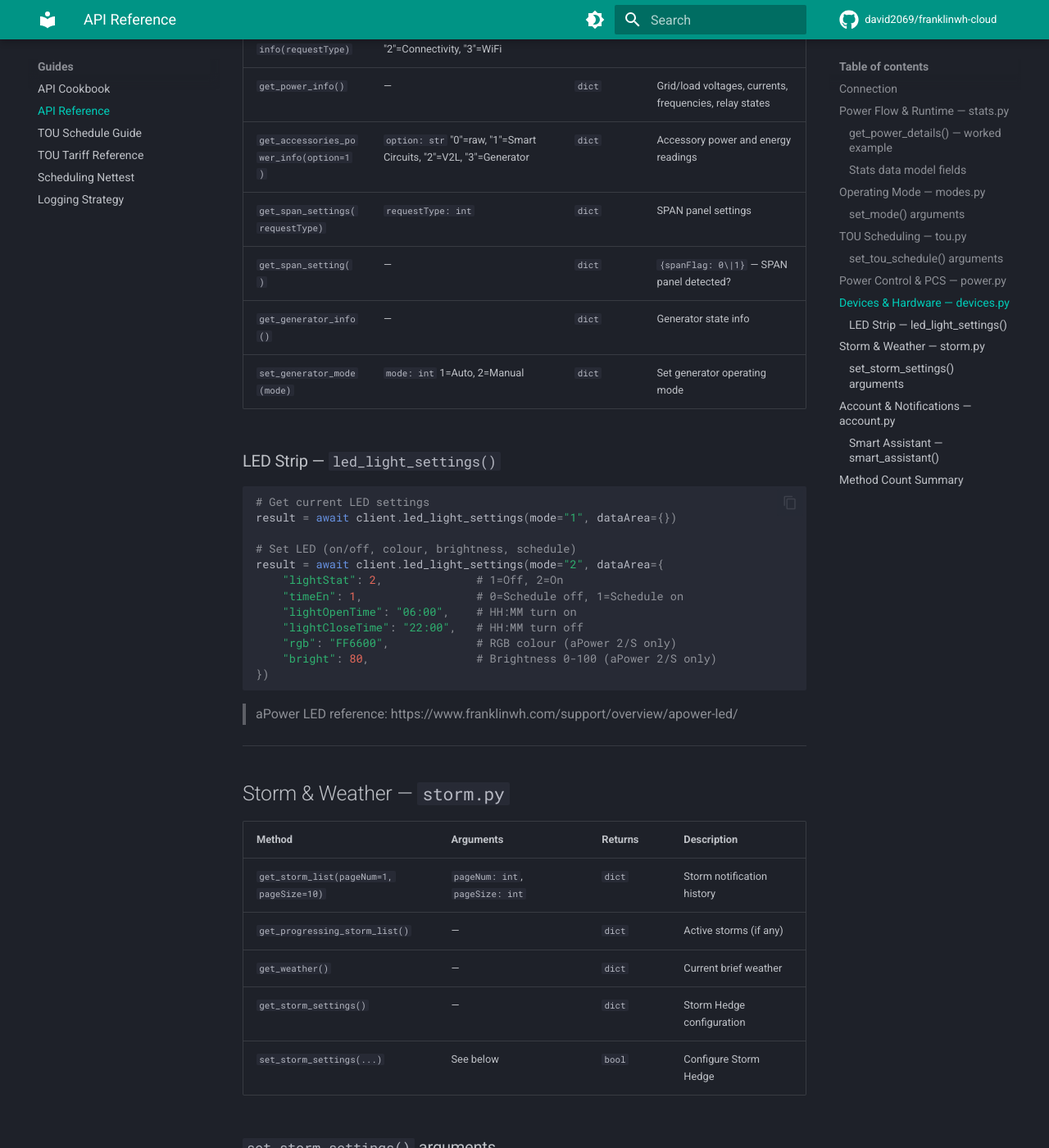
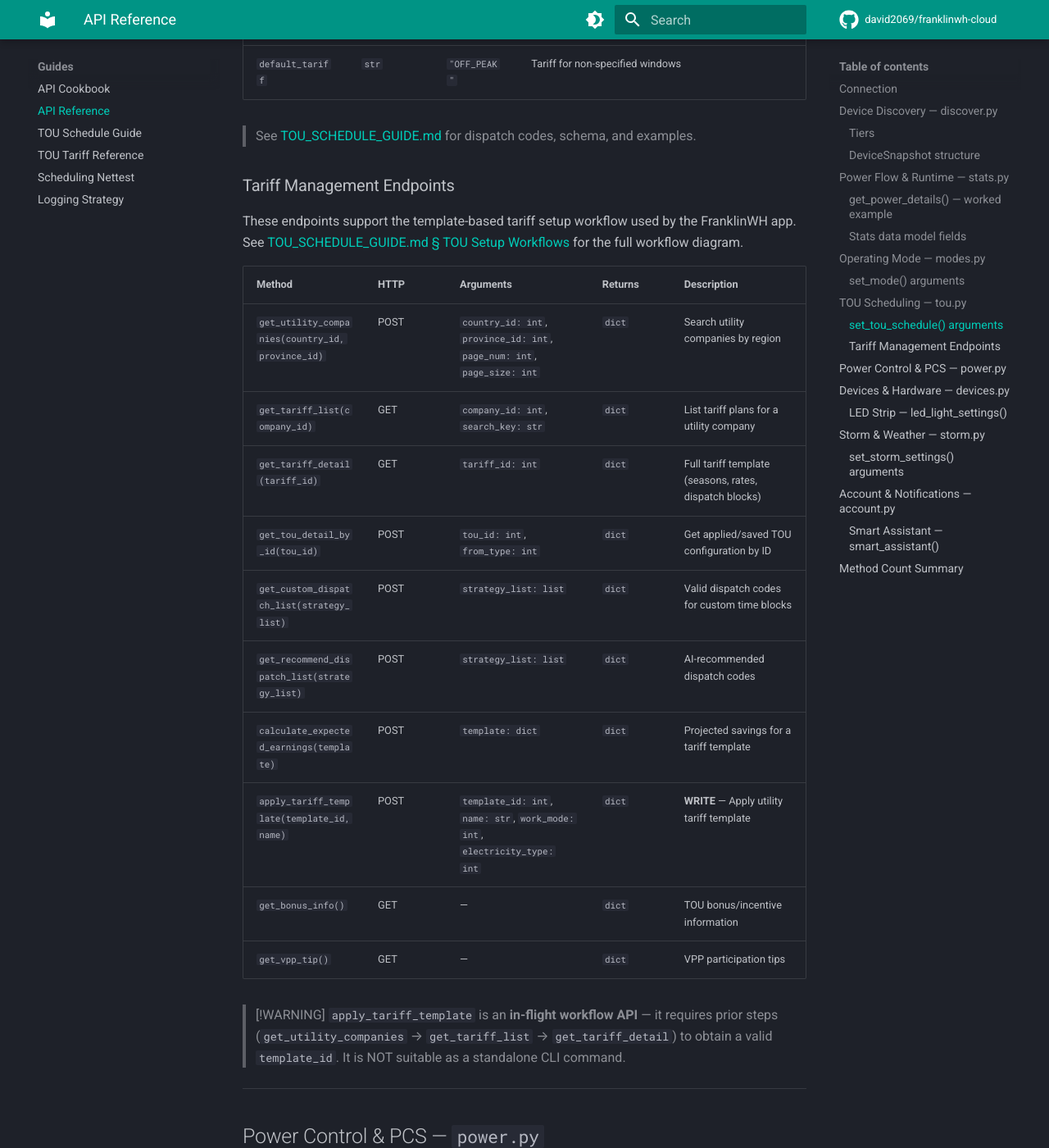
Before and after one commit to david2069/franklinwh-cloud, an MkDocs documentation site: the page built from docs/API_REFERENCE.md, in a window 1280 px wide and 1400 px high, scrolled down 6597 px. Shown: the whole window at 82% size. Built offline with MkDocs 1.6.1 and Material for MkDocs 9.7.7, drawn with Linux system fonts in a browser that asks for light colours; comment, search, counter and statistics services are not loaded; some of the changed text lies outside the part shown.

Commit message:
docs: update API Reference, README, mkdocs nav for discover + TOU tariff APIs
- API_REFERENCE.md: added Discovery API section (tiers, DeviceSnapshot, usage)
- API_REFERENCE.md: added 10 TOU tariff management endpoints with HTTP methods
- API_REFERENCE.md: method count 59 → 70
- README.md: discover -v/-vv/--json tiers, architecture diagram + discover mixin
- README.md: 253 tests, API table + Discovery + Tariff rows
- mkdocs.yml: Device Discovery nav section (impl plan, catalog design, field registry)

Tests: 253 passed, 33 skipped

````diff
--- a/docs/API_REFERENCE.md
+++ b/docs/API_REFERENCE.md
@@ -19,6 +19,50 @@
 ```
 
 > **Config file alternative:** Place credentials in `franklinwh.ini` (see [SANDBOX_SETUP.md](SANDBOX_SETUP.md)).
+
+---
+
+## Device Discovery — `discover.py`
+
+Structured device survey returning a `DeviceSnapshot` — usable as a Python API or via CLI.
+
+| Method | Arguments | Returns | Description |
+|--------|-----------|---------|-------------|
+| `discover(tier=1)` | `tier: int` 1–3 | `DeviceSnapshot` | Full device discovery snapshot |
+
+### Tiers
+
+| Tier | CLI Flag | API Calls | Includes |
+|------|----------|-----------|----------|
+| 1 | (default) | ~7 | Site, aGate, batteries, feature flags, operating state, grid status, diagnostics |
+| 2 | `-v` | ~14 | + per-aPower firmware, accessories, smart circuits config, warranty, grid profile, programmes, relays, TOU status |
+| 3 | `-vv` | ~20 | + full aGate firmware (IBG/SL/AWS/App/Meter), NEM type, PTO date, site detail |
+
+### `DeviceSnapshot` structure
+
+| Category | Dataclass | Key fields |
+|----------|-----------|------------|
+| Site | `SiteInfo` | `address`, `timezone`, `country_id`, `pto_date` |
+| aGate | `AgateInfo` | `serial`, `model`, `sku`, `firmware`, `generation`, `sim_status` |
+| Batteries | `BatteryInfo` | `count`, `total_capacity_kwh`, `units[].soc`, `units[].fpga_ver` |
+| Flags | `FeatureFlags` | `solar`, `off_grid`, `v2l_eligible`, `ct_split_grid`, `mac1_detected` |
+| Accessories | `AccessoriesInfo` | `has_smart_circuits`, `smart_circuits.count`, `smart_circuits.v2l_port` |
+| Grid | `GridInfo` | `connected`, `global_discharge_max_kw`, `feed_max_kw` |
+| Warranty | `WarrantyInfo` | `expiry`, `remaining_kwh`, `installer_company` |
+| Electrical | `ElectricalInfo` | `soc`, `operating_mode_name`, `relays`, `tou_status` |
+| Programmes | `ProgrammeInfo` | `enrolled`, `program_name`, `vpp_soc` |
+
+```python
+snap = await client.discover(tier=2)
+print(snap.agate.model)              # "aGate X-01-AU"
+print(snap.batteries.total_capacity_kwh)  # 13.6
+print(snap.flags.v2l_eligible)        # False
+print(snap.warranty.remaining_kwh)    # 37164
+
+# JSON export
+import json
+print(json.dumps(snap.to_dict(), indent=2))
+```
 
 ---
 
@@ -146,6 +190,26 @@
 
 > See [TOU_SCHEDULE_GUIDE.md](TOU_SCHEDULE_GUIDE.md) for dispatch codes, schema, and examples.
 
+### Tariff Management Endpoints
+
+These endpoints support the template-based tariff setup workflow used by the FranklinWH app. See [TOU_SCHEDULE_GUIDE.md § TOU Setup Workflows](TOU_SCHEDULE_GUIDE.md#tou-setup-workflows) for the full workflow diagram.
+
+| Method | HTTP | Arguments | Returns | Description |
+|--------|------|-----------|---------|-------------|
+| `get_utility_companies(country_id, province_id)` | POST | `country_id: int`, `province_id: int`, `page_num: int`, `page_size: int` | `dict` | Search utility companies by region |
+| `get_tariff_list(company_id)` | GET | `company_id: int`, `search_key: str` | `dict` | List tariff plans for a utility company |
+| `get_tariff_detail(tariff_id)` | GET | `tariff_id: int` | `dict` | Full tariff template (seasons, rates, dispatch blocks) |
+| `get_tou_detail_by_id(tou_id)` | POST | `tou_id: int`, `from_type: int` | `dict` | Get applied/saved TOU configuration by ID |
+| `get_custom_dispatch_list(strategy_list)` | POST | `strategy_list: list` | `dict` | Valid dispatch codes for custom time blocks |
+| `get_recommend_dispatch_list(strategy_list)` | POST | `strategy_list: list` | `dict` | AI-recommended dispatch codes |
+| `calculate_expected_earnings(template)` | POST | `template: dict` | `dict` | Projected savings for a tariff template |
+| `apply_tariff_template(template_id, name)` | POST | `template_id: int`, `name: str`, `work_mode: int`, `electricity_type: int` | `dict` | **WRITE** — Apply utility tariff template |
+| `get_bonus_info()` | GET | — | `dict` | TOU bonus/incentive information |
+| `get_vpp_tip()` | GET | — | `dict` | VPP participation tips |
+
+> [!WARNING]
+> `apply_tariff_template` is an **in-flight workflow API** — it requires prior steps (`get_utility_companies` → `get_tariff_list` → `get_tariff_detail`) to obtain a valid `template_id`. It is NOT suitable as a standalone CLI command.
+
 ---
 
 ## Power Control & PCS — `power.py`
@@ -264,11 +328,12 @@
 
 | Mixin | Methods | Category |
 |-------|---------|----------|
+| `discover.py` | 1 | Device discovery (3-tier survey) |
 | `stats.py` | 4 | Power flow, runtime data |
 | `modes.py` | 4 | Operating mode control |
-| `tou.py` | 7 | TOU schedule management |
+| `tou.py` | 17 | TOU schedule + tariff management |
 | `power.py` | 5 | Grid status, PCS settings |
 | `devices.py` | 16 | Hardware, BMS, smart circuits, LED, generator |
 | `storm.py` | 5 | Weather, Storm Hedge |
 | `account.py` | 18 | Account, notifications, alarms, AI |
-| **Total** | **59** | |
+| **Total** | **70** | |
--- a/mkdocs.yml
+++ b/mkdocs.yml
@@ -77,6 +77,10 @@
     - Logging Strategy: LOGGING.md
   - CLI:
     - Raw API Methods: cli-raw.md
+  - Device Discovery:
+    - Implementation Plan: DISCOVER_IMPLEMENTATION_PLAN.md
+    - Device Catalog Design: DEVICE_CATALOG_DESIGN.md
+    - API Field Registry: API_FIELD_REGISTRY.md
   - Troubleshooting:
     - WiFi DHCP Failure: troubleshooting/2026-03-21_wifi_dhcp_failure.md
 
````
Also changed, not shown: README.md (+15 -7 lines).
